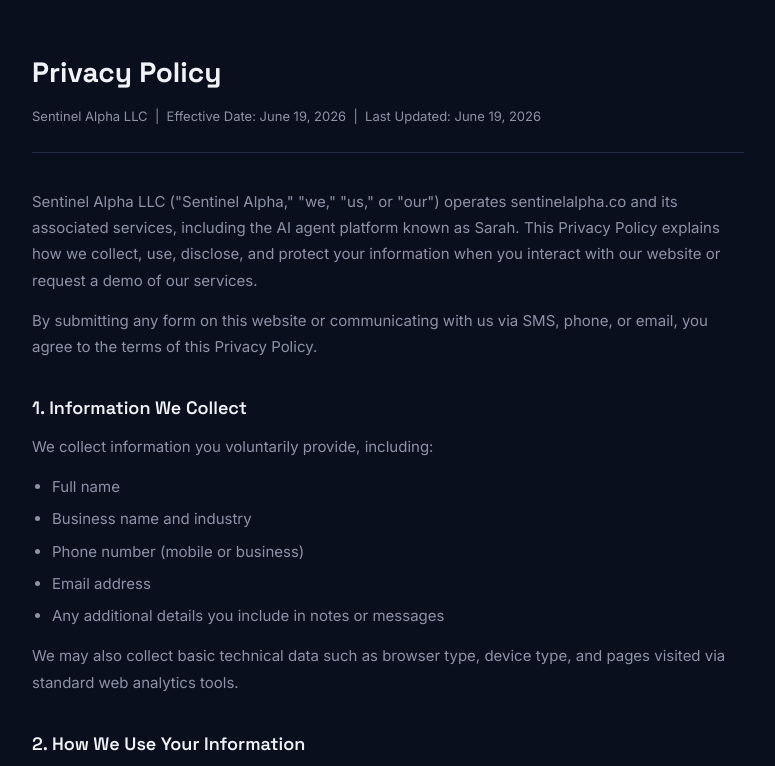
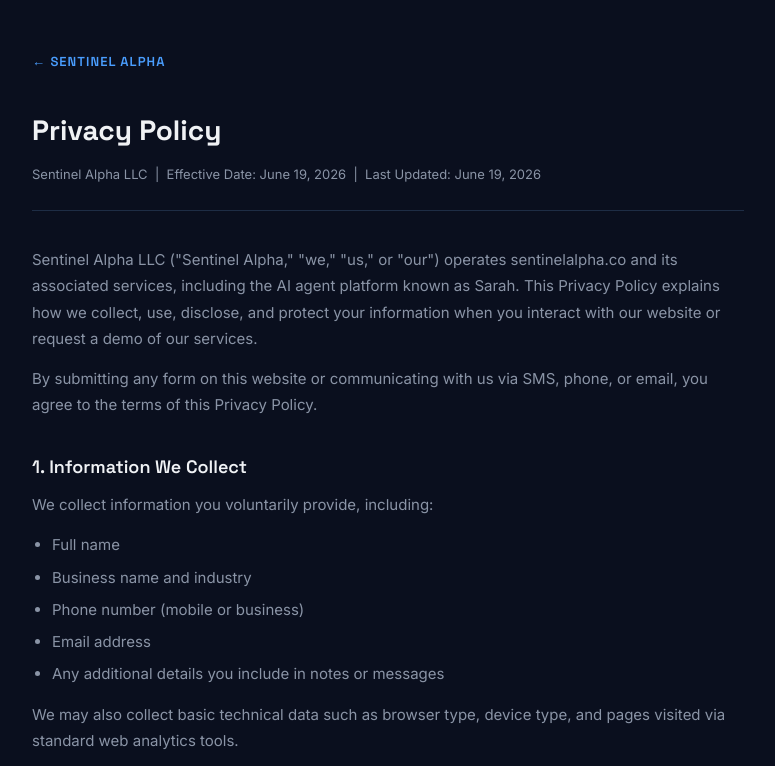
Before and after one commit to dpreviti84-cpu/sentinelalpha-website, a plain HTML site: page privacy.html in a window 1280 px wide. Shown: the top 766 px of the page, without its empty margins (252-1027 px from the left). Drawn offline with Linux system fonts and the light colour scheme.

Commit message:
add back-link header to privacy/terms pages; update consent links to open in new tab

```diff
--- a/privacy.html
+++ b/privacy.html
@@ -25,6 +25,9 @@
   </style>
 </head>
 <body>
+  <div style="margin-bottom:32px;">
+    <a href="/" style="color:var(--accent);font-family:'Space Grotesk',sans-serif;font-size:13px;font-weight:600;letter-spacing:0.08em;text-transform:uppercase;text-decoration:none;">&larr; SENTINEL ALPHA</a>
+  </div>
   <h1>Privacy Policy</h1>
   <p class="meta">Sentinel Alpha LLC &nbsp;|&nbsp; Effective Date: June 19, 2026 &nbsp;|&nbsp; Last Updated: June 19, 2026</p>
 
```
Also changed, not shown: index.html (+1 -1 lines), terms.html (+3 -0 lines).
